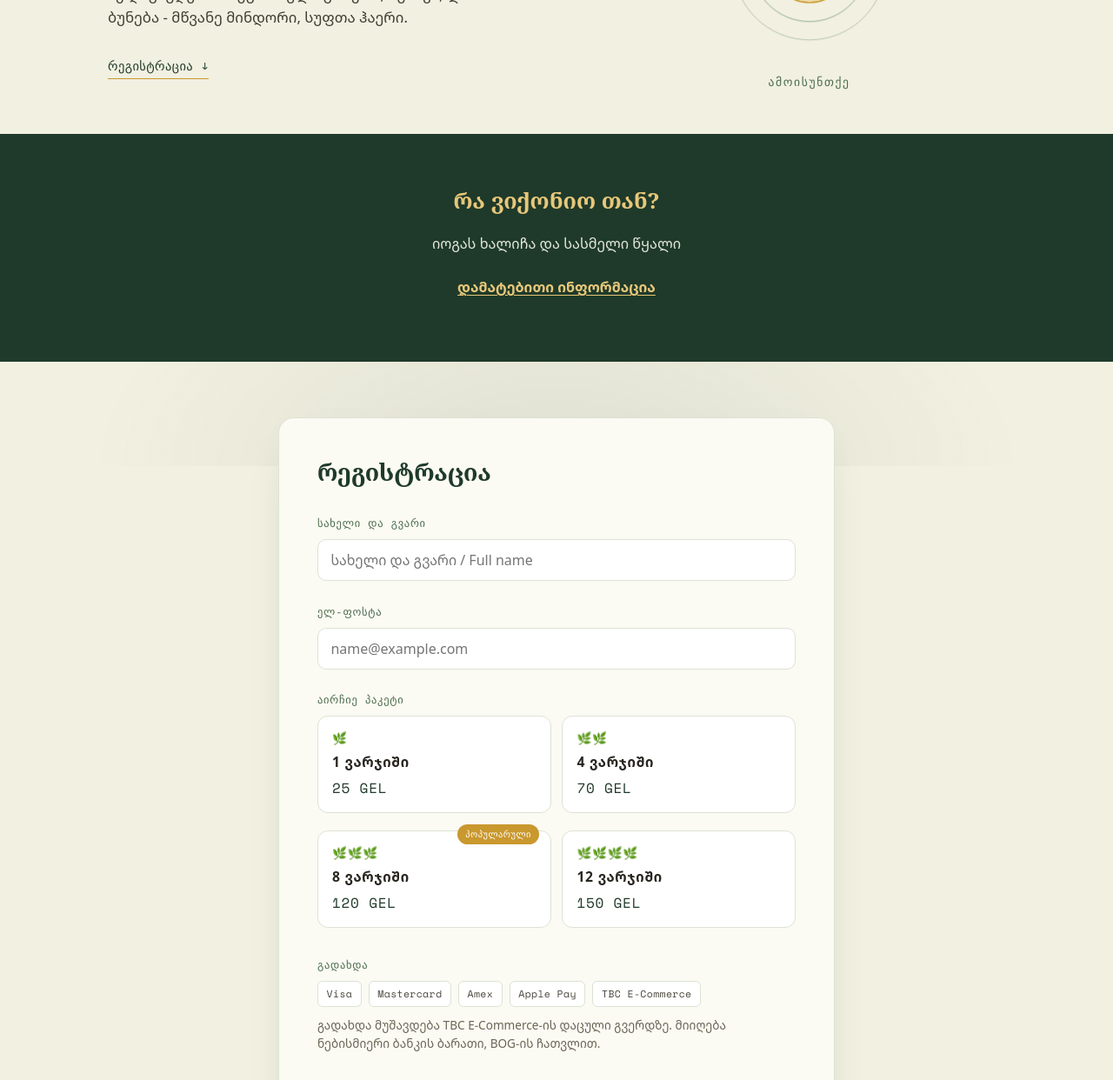
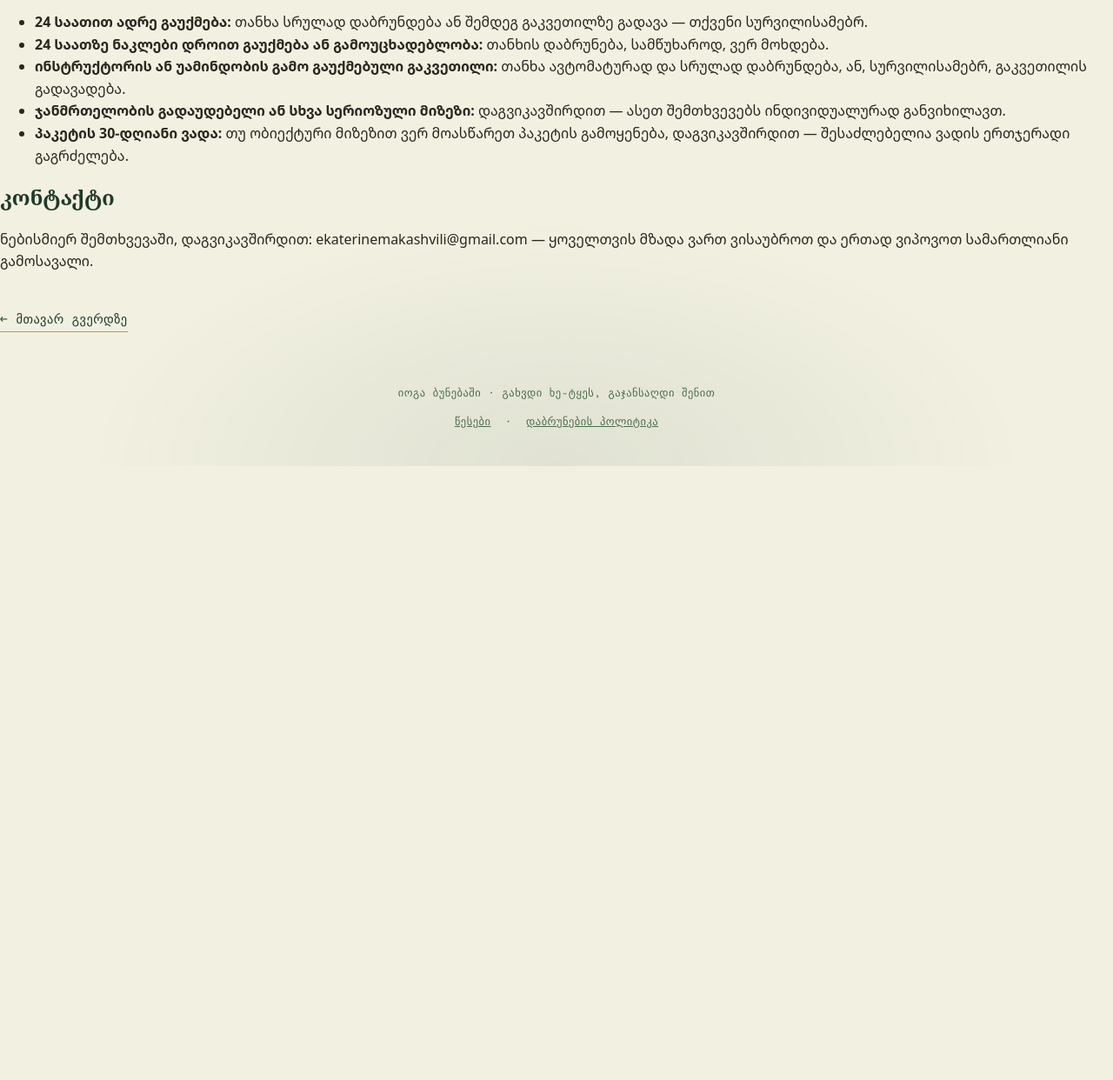
Before and after one commit to ekato-makashvili/yoga-nature-registration, a website: page public/index.html in a window 1280 px wide. Shown: the part 264-1506 px from the top of the page at 87% size. After the commit the page ends 819 px from the top, so only its background shows below. Drawn offline with nearby package versions, Linux system fonts and the light colour scheme.

Commit message:
update refund policy

```diff
--- a/public/i18n.js
+++ b/public/i18n.js
@@ -54,13 +54,15 @@ terms6Title: '6. კონტაქტი',
 terms6Body: 'ნებისმიერი შეკითხვისთვის მიმართეთ: ekaterinemakashvili@gmail.com ან <a href="https://www.instagram.com/ekaterinemakashvili/" target="_blank" rel="noopener">Instagram</a>-ის საშუალებით.',
 refundUpdated: 'ბოლო განახლება: 2026',
 refundTitle: 'დაბრუნების პოლიტიკა',
-refundHighlight: 'გადახდილი თანხა, ზოგადად, არ ბრუნდება — გარდა იმ შემთხვევისა, როცა გაკვეთილი ვერ შედგება ინსტრუქტორის მიზეზით ან უამინდობის გამო.',
+refundIntro: 'ცხოვრება ზოგჯერ გეგმებს გვიცვლის, ამიტომ ვცდილობთ, დაბრუნების პოლიტიკა იყოს სამართლიანი და გონივრული.',
 refundH2: 'დაბრუნების პირობები',
-refundLi1: 'გადაფიქრება ან გაკვეთილზე დაუსწრებლობა თანხის დაბრუნების საფუძველი არ არის.',
-refundLi2: 'პაკეტის 30-დღიან ვადაში გამოუყენებელი ვარჯიშები ვადის გასვლის შემდეგ ავტომატურად ძალადაკარგულია, თანხის დაბრუნების გარეშე.',
-refundLi3: 'ტექნიკური შეცდომის შემთხვევაში (მაგ. ორმაგი გადარიცხვა), დაგვიკავშირდით ქვემოთ მითითებულ ელ. ფოსტაზე — ასეთი შემთხვევები განიხილება ინდივიდუალურად.',
+refundLi1: '<strong>24 საათით ადრე გაუქმება:</strong> თანხა სრულად დაბრუნდება ან შემდეგ გაკვეთილზე გადავა — თქვენი სურვილისამებრ.',
+refundLi2: '<strong>24 საათზე ნაკლები დროით გაუქმება ან გამოუცხადებლობა:</strong> თანხის დაბრუნება, სამწუხაროდ, ვერ მოხდება.',
+refundLi3: '<strong>ინსტრუქტორის ან უამინდობის გამო გაუქმებული გაკვეთილი:</strong> თანხა ავტომატურად და სრულად დაბრუნდება, ან, სურვილისამებრ, გაკვეთილის გადავადება.',
+refundLi4: '<strong>ჯანმრთელობის გადაუდებელი ან სხვა სერიოზული მიზეზი:</strong> დაგვიკავშირდით — ასეთ შემთხვევებს ინდივიდუალურად განვიხილავთ.',
+refundLi5: '<strong>პაკეტის 30-დღიანი ვადა:</strong> თუ ობიექტური მიზეზით ვერ მოასწარეთ პაკეტის გამოყენება, დაგვიკავშირდით — შესაძლებელია ვადის ერთჯერადი გაგრძელება.',
 refundContactTitle: 'კონტაქტი',
-refundContactBody: 'შეკითხვების შემთხვევაში მიმართეთ: ekaterinemakashvili@gmail.com',
+refundContactBody: 'ნებისმიერ შემთხვევაში, დაგვიკავშირდით: ekaterinemakashvili@gmail.com — ყოველთვის მზადა ვართ ვისაუბროთ და ერთად ვიპოვოთ სამართლიანი გამოსავალი.',
     langToggle: "EN",
   },
   en: {
@@ -115,13 +117,15 @@ terms6Title: '6. Contact',
 terms6Body: 'For any questions, reach out at ekaterinemakashvili@gmail.com or via <a href="https://www.instagram.com/ekaterinemakashvili/" target="_blank" rel="noopener">Instagram</a>.',
 refundUpdated: 'Last updated: 2026',
 refundTitle: 'Refund Policy',
-refundHighlight: 'Paid amounts are generally non-refundable — except when a class is cancelled due to the instructor or bad weather.',
+refundIntro: 'We understand that life sometimes changes plans — so we try to keep our refund policy fair and reasonable.',
 refundH2: 'Refund conditions',
-refundLi1: 'Changing your mind or not attending a class is not grounds for a refund.',
-refundLi2: 'Unused sessions after the 30-day package validity period automatically expire, with no refund.',
-refundLi3: 'In case of a technical error (e.g. a duplicate charge), contact the email below — such cases are reviewed individually.',
+refundLi1: '<strong>Cancelling 24+ hours in advance:</strong> you\'ll receive a full refund, or your payment can be applied to a future class — whichever you prefer.',
+refundLi2: '<strong>Cancelling less than 24 hours in advance, or not showing up:</strong> unfortunately, a refund isn\'t possible in this case.',
+refundLi3: '<strong>Class cancelled by the instructor or due to weather:</strong> you\'ll automatically receive a full refund, or the class can be rescheduled, whichever you\'d like.',
+refundLi4: '<strong>Health emergencies or other serious circumstances:</strong> please reach out — we review these individually.',
+refundLi5: '<strong>30-day package validity:</strong> if you weren\'t able to use your package for a genuine reason, contact us — a one-time extension may be possible.',
 refundContactTitle: 'Contact',
-refundContactBody: 'For questions, reach out at: ekaterinemakashvili@gmail.com',
+refundContactBody: 'In any case, feel free to reach out: ekaterinemakashvili@gmail.com — we\'re always happy to talk it through and find a fair solution together.',
     langToggle: "GE",
   },
 };
--- a/public/index.html
+++ b/public/index.html
@@ -45,176 +45,27 @@
       </button>
     </header>
 
-    <main>
-      <section class="hero">
-        <div class="hero-text">
-          <p class="eyebrow" data-i18n="eyebrow">
-            ღია ცის ქვეშ · სუნთქვა · სიმშვიდე
-          </p>
-          <h1 data-i18n="title">
-            იოგა ბუნებაში<br /><span>ეკატოსთან ერთად</span>
-          </h1>
-          <p class="tagline" data-i18n="tagline">
-            აქ დაგხვდებათ მეგობრული გარემო, მუსიკა, ლამაზი ბუნება - მწვანე მინდორი, სუფთა ჰაერი.
-          </p>
-          <a href="#register" class="cta-link" data-i18n="heroCta"
-            >რეგისტრაცია ↓</a
-          >
-        </div>
+<main class="policy-page">
+  <p class="updated" data-i18n="refundUpdated">ბოლო განახლება: 2026</p>
 
-        <div class="breath" aria-hidden="true">
-          <svg viewBox="0 0 220 220" width="220" height="220">
-            <circle class="breath-ring ring-3" cx="110" cy="110" r="95" />
-            <circle class="breath-ring ring-2" cx="110" cy="110" r="70" />
-            <circle class="breath-circle" cx="110" cy="110" r="46" />
-          </svg>
-          <p
-            class="breath-label"
-            id="breathLabel"
-            data-inhale="ჩაისუნთქე"
-            data-exhale="ამოისუნთქე"
-            data-inhale-en="Inhale"
-            data-exhale-en="Exhale"
-          >
-            ჩაისუნთქე
-          </p>
-        </div>
-      </section>
+  <h1 data-i18n="refundTitle">დაბრუნების პოლიტიკა</h1>
 
-      <section class="about">
-        <div class="about-inner">
-          <h2 data-i18n="aboutTitle"></h2>
-          <p data-i18n="aboutBody"></p>
-          <p class="instagram-note" data-i18n="instagramNote">
-            დეტალური ინფორმაციისთვის მომწერეთ
-            <a
-              href="https://www.instagram.com/ekaterinemakashvili/"
-              target="_blank"
-              rel="noopener"
-              >Instagram</a
-            >-ზე.
-          </p>
-        </div>
-      </section>
+  <p class="highlight" data-i18n="refundIntro">ცხოვრება ზოგჯერ გეგმებს გვიცვლის, ამიტომ ვცდილობთ, დაბრუნების პოლიტიკა იყოს სამართლიანი და გონივრული.</p>
 
-      <section class="register" id="register">
-        <div class="register-inner">
-          <h2 data-i18n="formTitle">რეგისტრაცია</h2>
+  <h2 data-i18n="refundH2">დაბრუნების პირობები</h2>
+  <ul>
+    <li data-i18n="refundLi1"><strong>24 საათით ადრე გაუქმება:</strong> თანხა სრულად დაბრუნდება ან შემდეგ გაკვეთილზე გადავა — თქვენი სურვილისამებრ.</li>
+    <li data-i18n="refundLi2"><strong>24 საათზე ნაკლები დროით გაუქმება ან გამოუცხადებლობა:</strong> თანხის დაბრუნება, სამწუხაროდ, ვერ მოხდება.</li>
+    <li data-i18n="refundLi3"><strong>ინსტრუქტორის ან უამინდობის გამო გაუქმებული გაკვეთილი:</strong> თანხა ავტომატურად და სრულად დაბრუნდება, ან, სურვილისამებრ, გაკვეთილის გადავადება.</li>
+    <li data-i18n="refundLi4"><strong>ჯანმრთელობის გადაუდებელი ან სხვა სერიოზული მიზეზი:</strong> დაგვიკავშირდით — ასეთ შემთხვევებს ინდივიდუალურად განვიხილავთ.</li>
+    <li data-i18n="refundLi5"><strong>პაკეტის 30-დღიანი ვადა:</strong> თუ ობიექტური მიზეზით ვერ მოასწარეთ პაკეტის გამოყენება, დაგვიკავშირდით — შესაძლებელია ვადის ერთჯერადი გაგრძელება.</li>
+  </ul>
 
-          <form id="registrationForm" novalidate>
-            <div class="field">
-              <label for="fullName" data-i18n="labelName"
-                >სახელი და გვარი</label
-              >
-              <input
-                type="text"
-                id="fullName"
-                name="fullName"
-                autocomplete="name"
-                placeholder="სახელი და გვარი / Full name"
-                required
-              />
-            </div>
+  <h2 data-i18n="refundContactTitle">კონტაქტი</h2>
+  <p data-i18n="refundContactBody">ნებისმიერ შემთხვევაში, დაგვიკავშირდით: ekaterinemakashvili@gmail.com — ყოველთვის მზადა ვართ ვისაუბროთ და ერთად ვიპოვოთ სამართლიანი გამოსავალი.</p>
 
-            <div class="field">
-              <label for="email" data-i18n="labelEmail">ელ-ფოსტა</label>
-              <input
-                type="email"
-                id="email"
-                name="email"
-                autocomplete="email"
-                placeholder="name@example.com"
-                required
-              />
-            </div>
-
-            <div class="field">
-              <span class="field-label" data-i18n="labelPackage"
-                >აირჩიე პაკეტი
-                <em data-i18n="labelPackageNote"
-                  >(მოქმედების ვადა 30 დღე)</em
-                ></span
-              >
-              <div class="packages" role="radiogroup" aria-label="package">
-                <label class="package-card">
-                  <input type="radio" name="packageId" value="p1" required />
-                  <span class="package-body">
-                    <span class="package-leaves" aria-hidden="true">🌿</span>
-                    <span class="package-classes" data-i18n="pkg1"
-                      >1 ვარჯიში</span
-                    >
-                    <span class="package-price">25 GEL</span>
-                  </span>
-                </label>
-
-                <label class="package-card">
-                  <input type="radio" name="packageId" value="p4" required />
-                  <span class="package-body">
-                    <span class="package-leaves" aria-hidden="true">🌿🌿</span>
-                    <span class="package-classes" data-i18n="pkg4"
-                      >4 ვარჯიში</span
-                    >
-                    <span class="package-price">70 GEL</span>
-                  </span>
-                </label>
-
-                <label class="package-card">
-                  <input type="radio" name="packageId" value="p8" required />
-                  <span class="package-body">
-                    <span class="package-leaves" aria-hidden="true"
-                      >🌿🌿🌿</span
-                    >
-                    <span class="package-classes" data-i18n="pkg8"
-                      >8 ვარჯიში</span
-                    >
-                    <span class="package-price">120 GEL</span>
-                  </span>
-                  <span class="package-badge" data-i18n="pkgPopular"
-                    >პოპულარული</span
-                  >
-                </label>
-
-                <label class="package-card">
-                  <input type="radio" name="packageId" value="p12" required />
-                  <span class="package-body">
-                    <span class="package-leaves" aria-hidden="true"
-                      >🌿🌿🌿🌿</span
-                    >
-                    <span class="package-classes" data-i18n="pkg12"
-                      >12 ვარჯიში</span
-                    >
-                    <span class="package-price">150 GEL</span>
-                  </span>
-                </label>
-              </div>
-            </div>
-
-            <div class="field">
-              <span class="field-label" data-i18n="labelPayment">გადახდა</span>
-              <div class="payment-methods">
-                <span>Visa</span><span>Mastercard</span><span>Amex</span
-                ><span>Apple&nbsp;Pay</span><span>TBC&nbsp;E-Commerce</span>
-              </div>
-              <p class="payment-note" data-i18n="paymentNote">
-                გადახდა მუშავდება TBC E-Commerce-ის დაცული გვერდზე. მიიღება
-                ნებისმიერი ბანკის ბარათი, BOG-ის ჩათვლით.
-              </p>
-            </div>
-
-            <button
-              type="submit"
-              class="submit-btn"
-              id="submitBtn"
-              data-i18n="submitBtn"
-            >
-              გაგრძელება გადახდაზე
-            </button>
-
-            <p class="form-error" id="formError" role="alert"></p>
-          </form>
-        </div>
-      </section>
-    </main>
+  <p style="margin-top:2.5rem;"><a href="/" class="cta-link" data-i18n="backLink">← მთავარ გვერდზე</a></p>
+</main>
 
     <footer class="site-footer">
       <p data-i18n="footerNote">
```
